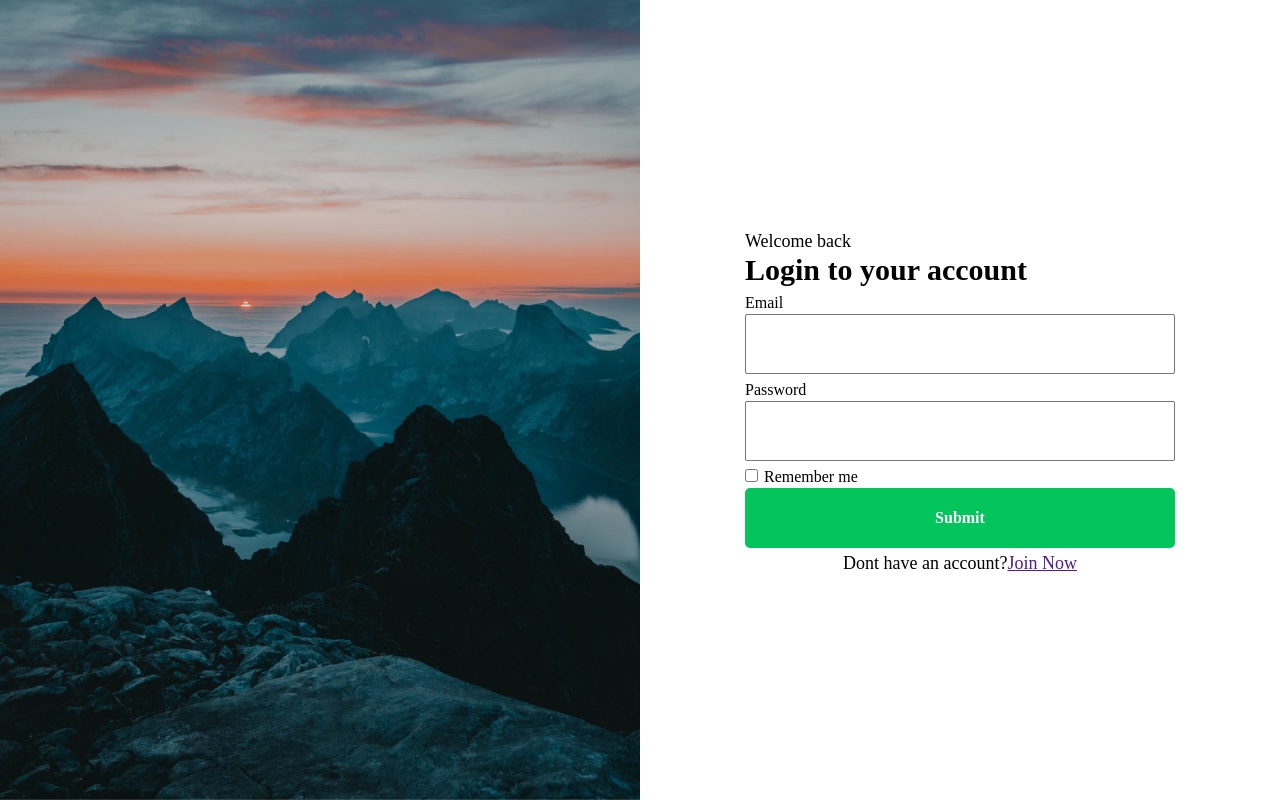
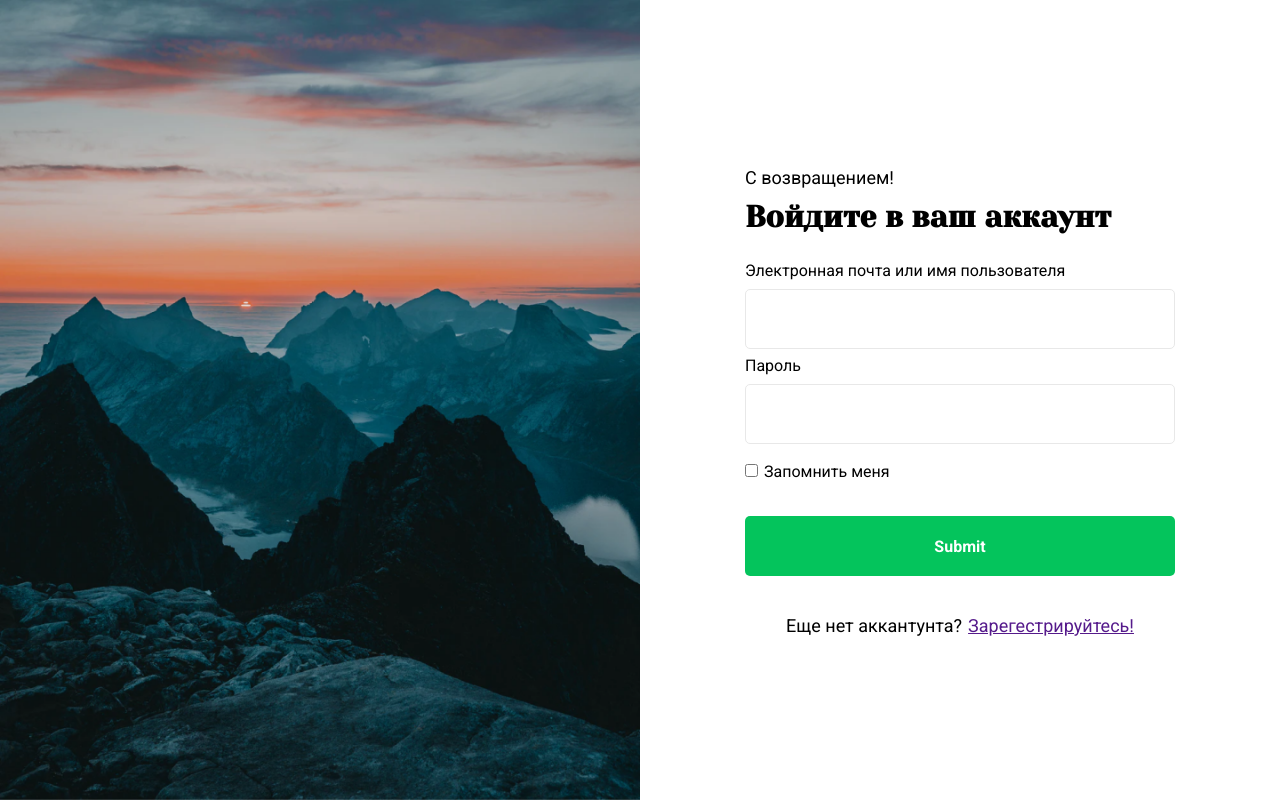
Before and after one commit to aalexwolf/Your-Adventure, a PHP site: page /pages/auth.html in a window 1280 px wide. Run offline with PHP 8.4, Linux system fonts and the light colour scheme.

Commit message:
make russian version

```diff
--- a/css/authentication.css
+++ b/css/authentication.css
@@ -1,3 +1,4 @@
+
 .auth {
     min-height: 100vh;
     display: flex;
@@ -9,7 +10,7 @@
 }
 
 .auth__item:first-child {
-    background: url(/img/auth_background.png) center center/cover no-repeat;
+    background: url(../img/auth_background.png) center center/cover no-repeat;
 }
 
 .auth__item:last-child {
@@ -23,8 +24,10 @@
 }
 
 .auth__title {
-    font-family: 'Abril Fatface';
+    font-family: "Yeseva One";
+    margin-top: 10px;
     font-size: 30px;
+    margin-bottom: 20px;
 }
 
 .auth__form label {
@@ -32,6 +35,7 @@
 }
 
 .auth__form input[type^=submit] {
+    margin-top: 33px;
     color: #fff;
     font-size: 16px;
     font-weight: 700;
@@ -46,12 +50,20 @@
     border: none;
 }
 
+.auth__form input[type^=checkbox] {
+    margin-top: 20px;
+
+}
+
 
 .auth__inputData {
     width: 430px;
     padding: 0 25px;
     height: 60px;
     font-size: 14px;
+    border: 1px solid #E8E8E8;
+    margin-top: 7px;
+    border-radius: 5px;
 }
 
 .auth__form p, .auth__form a {
@@ -60,5 +72,6 @@
 }
 
 .auth__reg {
+    margin-top: 34px;
     text-align: center;
 }
--- a/css/global.css
+++ b/css/global.css
@@ -1,8 +1,11 @@
+@import url('https://fonts.googleapis.com/css2?family=Roboto:wght@400;500;700&display=swap');
+@import url('https://fonts.googleapis.com/css2?family=Yeseva+One&display=swap');
+
 * {
     padding: 0;
     margin: 0;
     box-sizing: border-box;
-    font-family: 'Poppins';
+    font-family: 'Roboto';
     font-size: 24px;
 }
 
--- a/css/startScreen.css
+++ b/css/startScreen.css
@@ -33,8 +33,12 @@ nav a {
     margin-top: 180px;
 }
 .welcome__text {
-    font-family: "Abril Fatface";
+    font-family: "Yeseva One";
     font-size: 62px;
     color: #fff;
     margin-bottom: 32px;
 }
+
+header nav a:last-child {
+    transform: translateY(-25%);
+}
--- a/css/style.css
+++ b/css/style.css
@@ -1,5 +1,5 @@
-@import url('https://fonts.googleapis.com/css2?family=Poppins:wght@400;500;700&display=swap');
-@import url('https://fonts.googleapis.com/css2?family=Abril+Fatface&display=swap');
+@import url('https://fonts.googleapis.com/css2?family=Roboto:wght@400;500;700&display=swap');
+@import url('https://fonts.googleapis.com/css2?family=Yeseva+One&display=swap');
 @import url('global.css');
 @import url('button.css');
 @import url('startScreen.css');
--- a/pages/auth.html
+++ b/pages/auth.html
@@ -5,30 +5,30 @@
     <meta http-equiv="X-UA-Compatible" content="IE=edge">
     <meta name="viewport" content="width=device-width, initial-scale=1.0">
     <title>Document</title>
-    <link rel="stylesheet" href="/css/global.css">
-    <link rel="stylesheet" href="/css/authentication.css">
+    <link rel="stylesheet" href="../css/global.css">
+    <link rel="stylesheet" href="../css/authentication.css">
 </head>
 <body>
     <section class="auth">
         <div class="auth__item"></div>
         <div class="auth__item">
-            <form method="POST" class="auth__form" action="">
-                <p class="auth_subtitle">Welcome back</p>
-                <h1 class="auth__title">Login to your account</h1>
+            <form class="auth__form" action="">
+                <p class="auth_subtitle">С возвращением!</p>
+                <h1 class="auth__title">Войдите в ваш аккаунт</h1>
 
-                <label for="emailInput">Email</label><br>
+                <label for="emailInput">Электронная почта или имя пользователя</label><br>
                 <input required class="auth__inputData" type="email" name="emailInput"><br>
 
-                <label for="passwordInput">Password</label><br>
+                <label for="passwordInput">Пароль</label><br>
                 <input required class="auth__inputData" type="password" name="passwordInput"><br>
 
                 <input type="checkbox" name="remember">
-                <label for="remember">Remember me</label>
+                <label for="remember">Запомнить меня</label>
 
                 <input type="submit" name="btnSubmit">
 
                 <div class="auth__reg">
-                    <p>Dont have an account?</p><a href="">Join Now</a>
+                    <p>Еще нет аккантунта?</p> <a href="">Зарегестрируйтесь!</a>
                 </div>
             </form>
         </div>
```
Also changed, not shown: index.html (+6 -6 lines).
